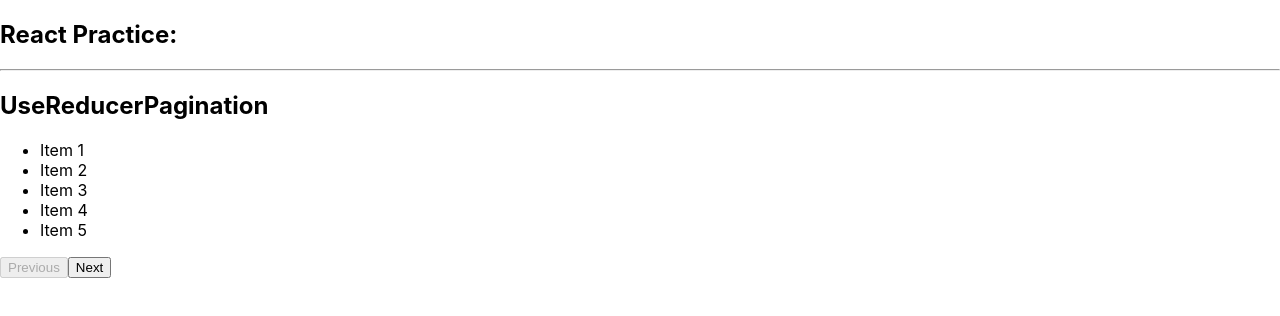
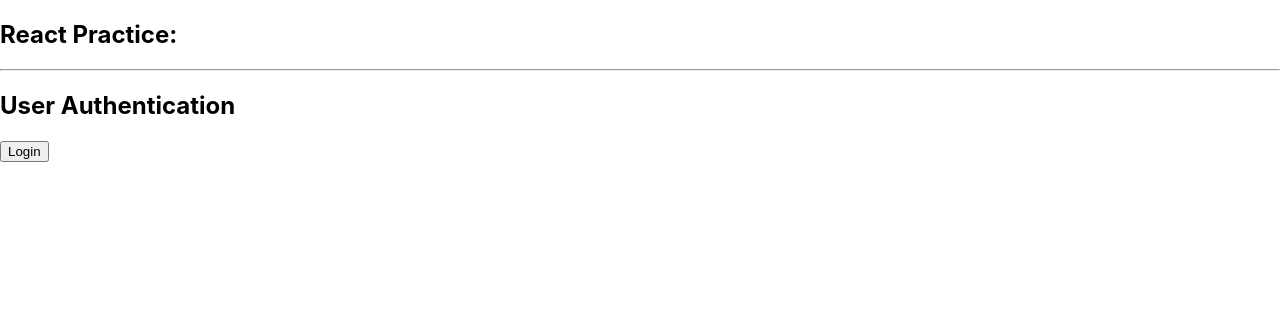
Before and after one commit to tharuAnish/StartCraft, a React (Create React App) app: page / in a window 1280 px wide. Shown: the top 316 px of the page. Built offline with nearby package versions, Linux system fonts and the light colour scheme.

Commit message:
Impleented user authentication using useContext

```diff
--- a/src/App.js
+++ b/src/App.js
@@ -25,6 +25,8 @@
 import UseReducerCounter from "./Components/21UseReducerCounter"
 import UseReducerToDo from "./Components/22UseReducerToDo"
 import UseReducerPagination from "./Components/23UseReducerPagination"
+import UseContextAuthentication from "./Components/24useContextAuthentication"
+import { AuthProvider } from "./Components/24AuthContext"
 
 export default function App() {
   // const items = ["1Notebook", "2Pen", "3Laptop", "4Book", "5Wallet", "6Keys"]
@@ -33,7 +35,10 @@
     <div>
       <h2>React Practice:</h2>
       <hr />
-      <UseReducerPagination />
+      <AuthProvider>
+        <UseContextAuthentication />
+      </AuthProvider>
+      {/* <UseReducerPagination /> */}
       {/* <UseReducerToDo /> */}
       {/* <UseReducerCounter /> */}
       {/* <CartProvider>
--- /dev/null
+++ b/src/Components/24AuthContext.js
@@ -0,0 +1,27 @@
+import { createContext, useContext, useState } from "react"
+
+const AuthContext = createContext()
+
+export function AuthProvider({ children }) {
+  const [user, setUser] = useState(null)
+
+  const login = (userData) => {
+    setUser(userData)
+  }
+
+  const logout = () => {
+    setUser(null)
+  }
+
+  return (
+    <AuthContext.Provider value={{ user, login, logout }}>
+      {" "}
+      {/* Fixed the typo here */}
+      {children}
+    </AuthContext.Provider>
+  )
+}
+
+export function useAuth() {
+  return useContext(AuthContext)
+}
--- /dev/null
+++ b/src/Components/24useContextAuthentication.jsx
@@ -0,0 +1,24 @@
+import React from "react"
+import { useAuth } from "./24AuthContext"
+
+const UseContextAuthentication = () => {
+  const { user, login, logout } = useAuth()
+
+  return (
+    <div>
+      <h2>User Authentication</h2>
+      <div>
+        {user ? (
+          <div>
+            <p>Welcome, {user.username}</p>
+            <button onClick={logout}>Logout</button>
+          </div>
+        ) : (
+          <button onClick={() => login({ username: "user123" })}>Login</button>
+        )}
+      </div>
+    </div>
+  )
+}
+
+export default UseContextAuthentication
```
